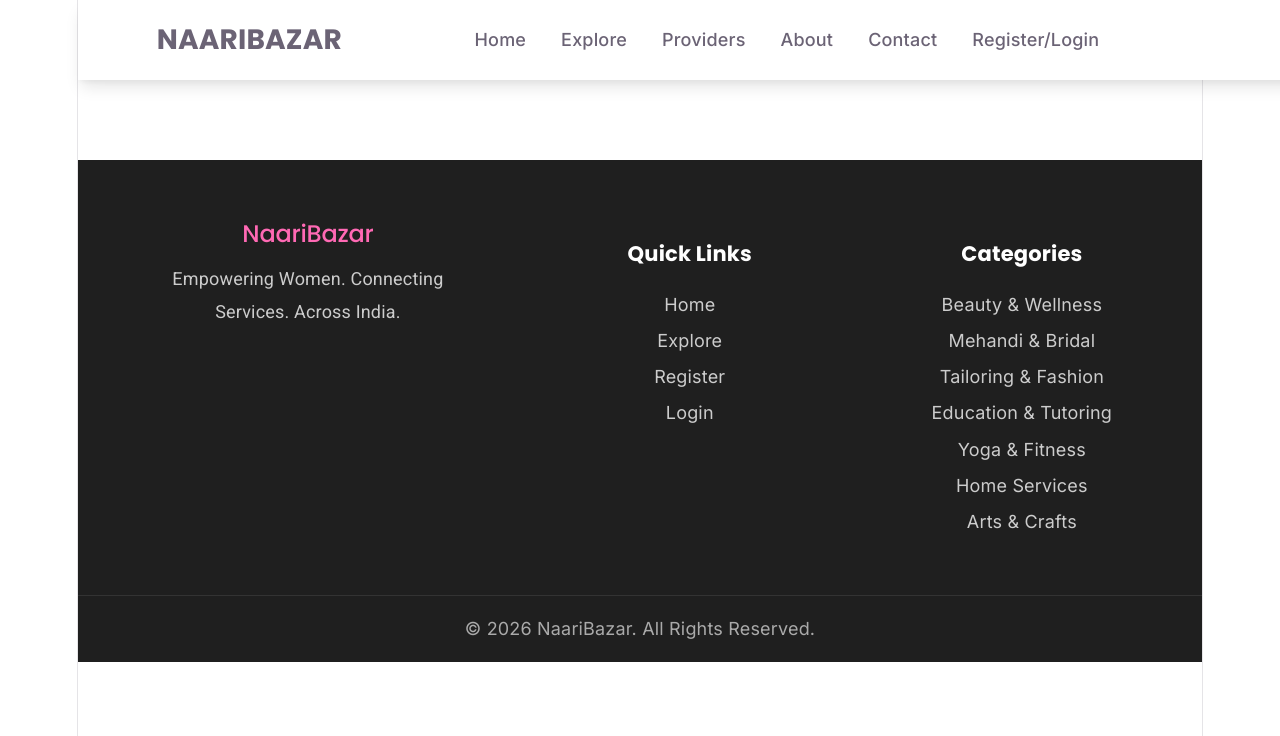
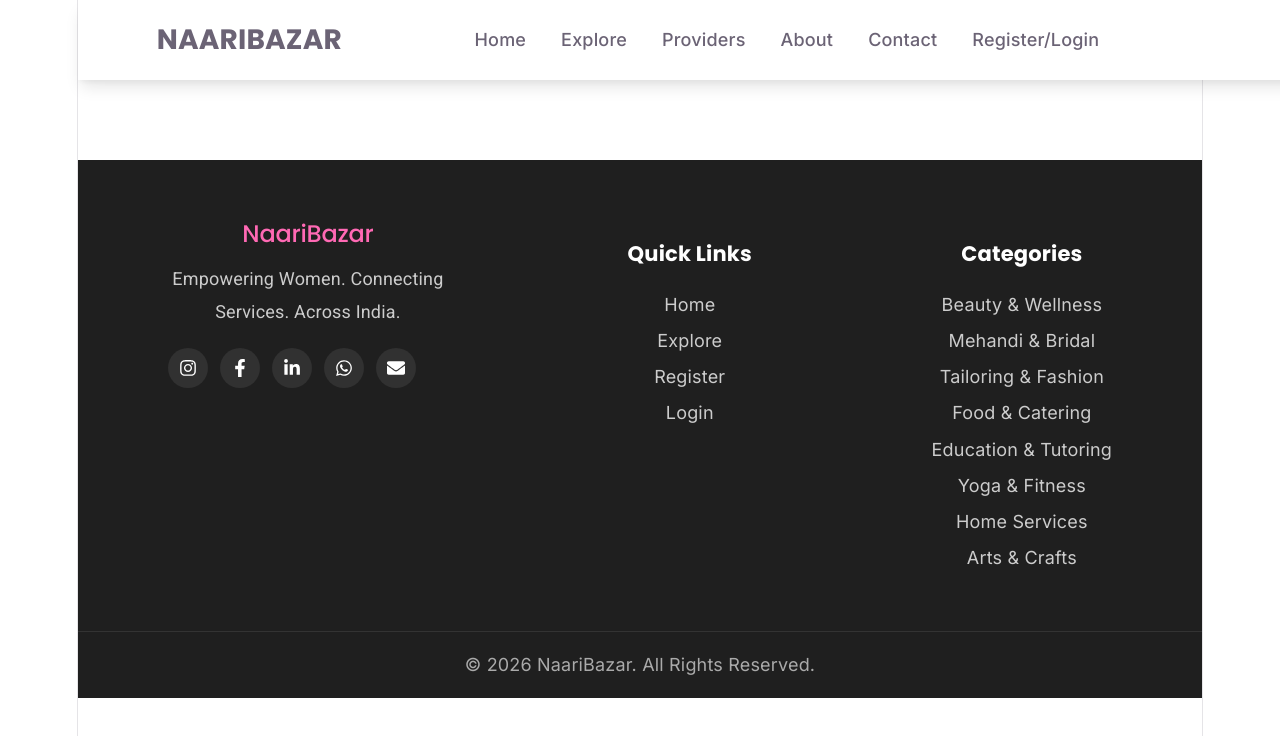
Before and after one commit to Credencer-Technologies/NB_Phase1, a React (Vite) app: page / in a window 1280 px wide. Shown: the top 736 px of the page. Built offline with nearby package versions, Linux system fonts and the light colour scheme.

Commit message:
updated footer

```diff
--- a/package.json
+++ b/package.json
@@ -11,7 +11,8 @@
   },
   "dependencies": {
     "react": "^19.2.6",
-    "react-dom": "^19.2.6"
+    "react-dom": "^19.2.6",
+    "react-icons": "^5.6.0"
   },
   "devDependencies": {
     "@eslint/js": "^10.0.1",
--- a/src/Components/Footer.css
+++ b/src/Components/Footer.css
@@ -53,3 +53,29 @@
   font-family: 'Inter', sans-serif;
   color: #aaa;
 }
+.social-icons {
+  display: flex;
+  gap: 12px;
+  margin-top: 20px;
+}
+
+.social-icons a {
+  width: 40px;
+  height: 40px;
+  border-radius: 50%;
+  background: rgba(255, 255, 255, 0.08);
+
+  display: flex;
+  align-items: center;
+  justify-content: center;
+
+  color: white;
+  font-size: 18px;
+
+  transition: 0.3s ease;
+}
+
+.social-icons a:hover {
+  background: #d63384;
+  transform: translateY(-3px);
+}
--- a/src/Components/Footer.jsx
+++ b/src/Components/Footer.jsx
@@ -1,11 +1,17 @@
 import "./Footer.css";
+
+import {
+  FaInstagram,
+  FaFacebookF,
+  FaLinkedinIn,
+  FaWhatsapp,
+  FaEnvelope,
+} from "react-icons/fa";
 
 const Footer = () => {
   return (
     <footer className="footer">
-
       <div className="footer-top">
-
         <div className="footer-brand">
           <h2>NaariBazar</h2>
 
@@ -14,6 +20,28 @@ const Footer = () => {
             Connecting Services.
             Across India.
           </p>
+
+          <div className="social-icons">
+            <a href="#" aria-label="Instagram">
+              <FaInstagram />
+            </a>
+
+            <a href="#" aria-label="Facebook">
+              <FaFacebookF />
+            </a>
+
+            <a href="#" aria-label="LinkedIn">
+              <FaLinkedinIn />
+            </a>
+
+            <a href="#" aria-label="WhatsApp">
+              <FaWhatsapp />
+            </a>
+
+            <a href="mailto:support@naaribazar.com" aria-label="Email">
+              <FaEnvelope />
+            </a>
+          </div>
         </div>
 
         <div className="footer-links">
@@ -31,18 +59,17 @@ const Footer = () => {
           <a href="/">Beauty & Wellness</a>
           <a href="/">Mehandi & Bridal</a>
           <a href="/">Tailoring & Fashion</a>
+          <a href="/">Food & Catering</a>
           <a href="/">Education & Tutoring</a>
           <a href="/">Yoga & Fitness</a>
           <a href="/">Home Services</a>
           <a href="/">Arts & Crafts</a>
         </div>
-
       </div>
 
       <div className="footer-bottom">
         © 2026 NaariBazar. All Rights Reserved.
       </div>
-
     </footer>
   );
 };
```
Also changed, not shown: 1 other file (tests, documents, lock files or other folders).
